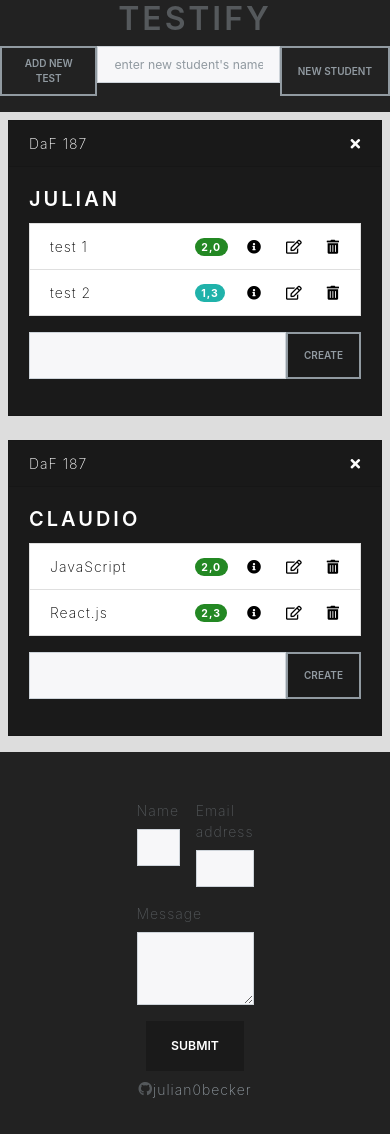
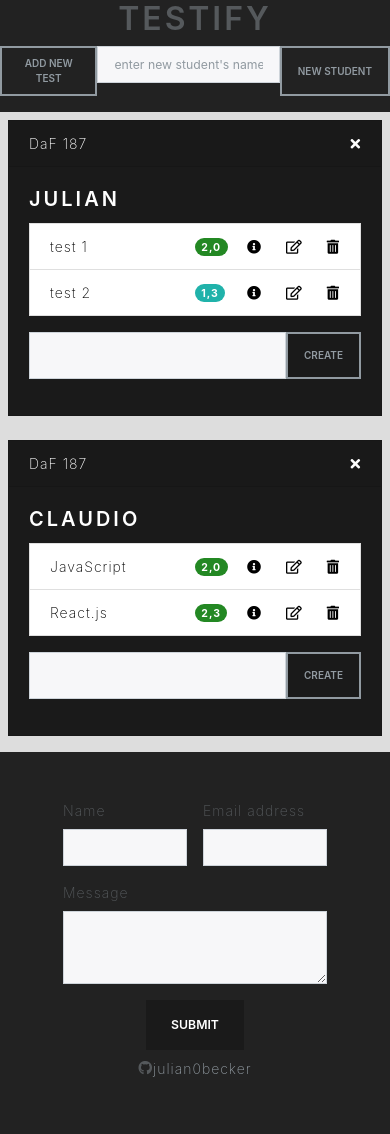
Before and after one commit to julian0becker/testscore, a React (Create React App) app: page / in a window 390 px wide. Shown: the top 1134 px of the page. Built offline with nearby package versions, Linux system fonts and the light colour scheme.

Commit message:
media query for contact form

```diff
--- a/src/App.css
+++ b/src/App.css
@@ -80,3 +80,9 @@ body {
   flex-direction: column;
   padding: 1rem;
 }
+
+@media only screen and (min-width: 801px) {
+  #contact-form {
+    width: 50%;
+  }
+}
--- a/src/App.js
+++ b/src/App.js
@@ -1063,7 +1063,7 @@ const AddNewTestAll = props => (
 
 const Footer = props => (
   <div className="p-5">
-    <form action="POST" className="container-fluid w-50">
+    <form action="POST" className="container-fluid  " id="contact-form">
       <div className="d-flex ">
         <input type="hidden" name="form-name" value="contact" />
         <div className="form-group flex-fill">
```
